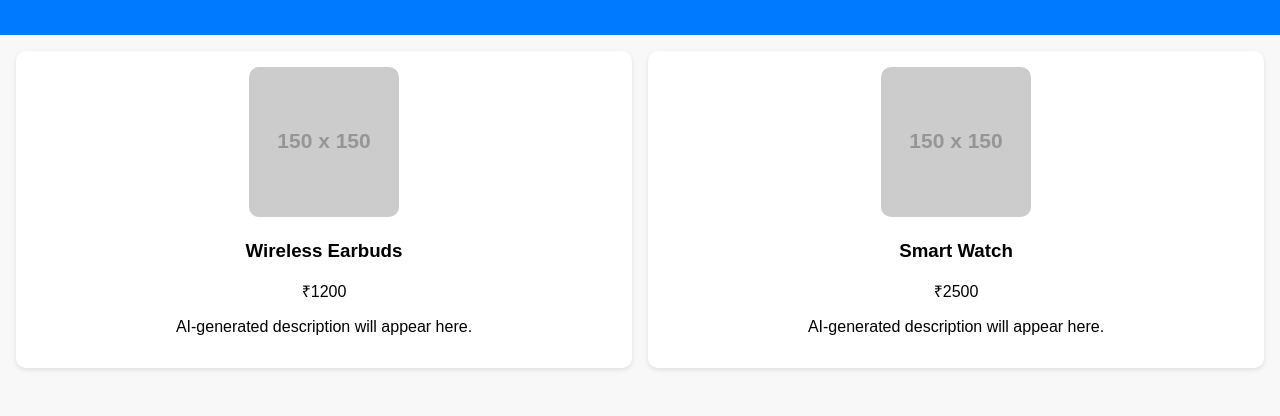
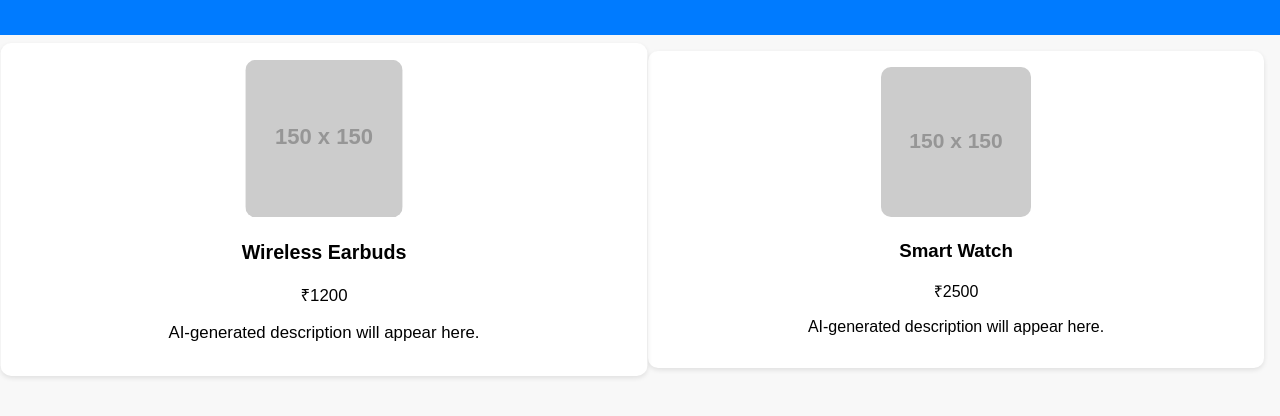
Before and after one commit to piyushkumar565/AI-Bazaar, a plain HTML site: page index.html in a window 1280 px wide. In both pictures the pointer is over the element 324 px from the left and 287 px from the top of the page. Shown: the part 78-494 px from the top of the page. Drawn offline with Linux system fonts and the light colour scheme; placeholder pictures from the web are drawn by us.

Commit message:
Update style.css

```diff
--- a/style.css
+++ b/style.css
@@ -34,9 +34,14 @@ main {
     padding: 1rem;
     box-shadow: 0 2px 5px rgba(0,0,0,0.1);
     text-align: center;
+    transition: transform 0.2s ease-in-out;
+}
+
+.product-card:hover {
+    transform: scale(1.05);
 }
 
 .product-card img {
     max-width: 100%;
     border-radius: 10px;
-  }
+}
```
